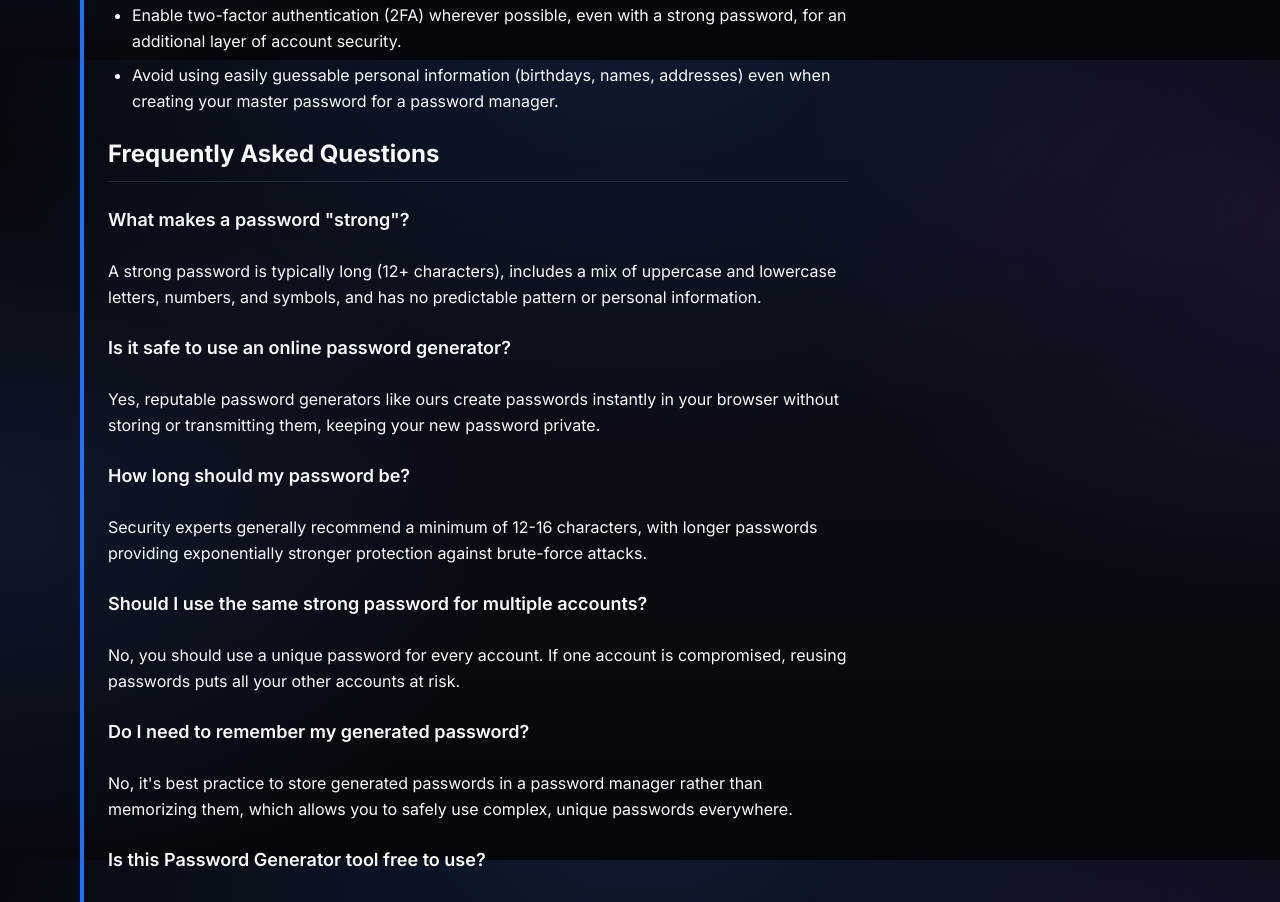
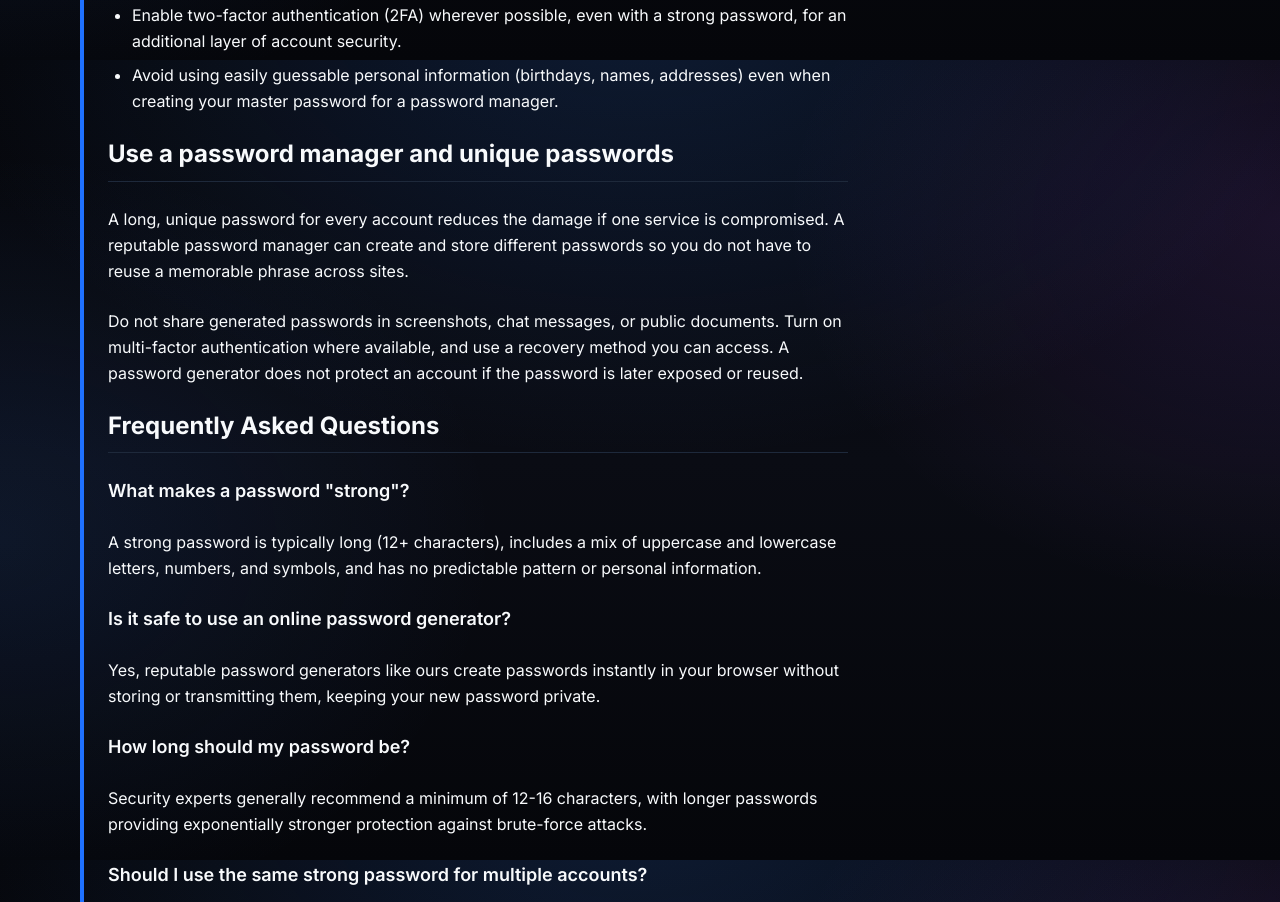
Before and after one commit to surajkumar122024-star/ok01, a Next.js app: page /blog/strong-password-generator-guide in a window 1280 px wide. Shown: the part 3940-4842 px from the top of the page. Built offline with nearby package versions, Linux system fonts and the light colour scheme.

Commit message:
Add distinct practical section to guide

```diff
--- a/src/app/blog/strong-password-generator-guide/page.tsx
+++ b/src/app/blog/strong-password-generator-guide/page.tsx
@@ -135,6 +135,7 @@ export default function StrongPasswordGeneratorGuideArticle() {
           <li>Avoid using easily guessable personal information (birthdays, names, addresses) even when creating your master password for a password manager.</li>
           </ul>
 
+          <h2 className="text-2xl font-bold mt-8">Use a password manager and unique passwords</h2><p>A long, unique password for every account reduces the damage if one service is compromised. A reputable password manager can create and store different passwords so you do not have to reuse a memorable phrase across sites.</p><p>Do not share generated passwords in screenshots, chat messages, or public documents. Turn on multi-factor authentication where available, and use a recovery method you can access. A password generator does not protect an account if the password is later exposed or reused.</p>
           <h2 id="faq" className="text-2xl font-bold mt-8">Frequently Asked Questions</h2>
           <h3 className="text-lg font-semibold mt-4">What makes a password &quot;strong&quot;?</h3>
           <p>A strong password is typically long (12+ characters), includes a mix of uppercase and lowercase letters, numbers, and symbols, and has no predictable pattern or personal information.</p>
```
